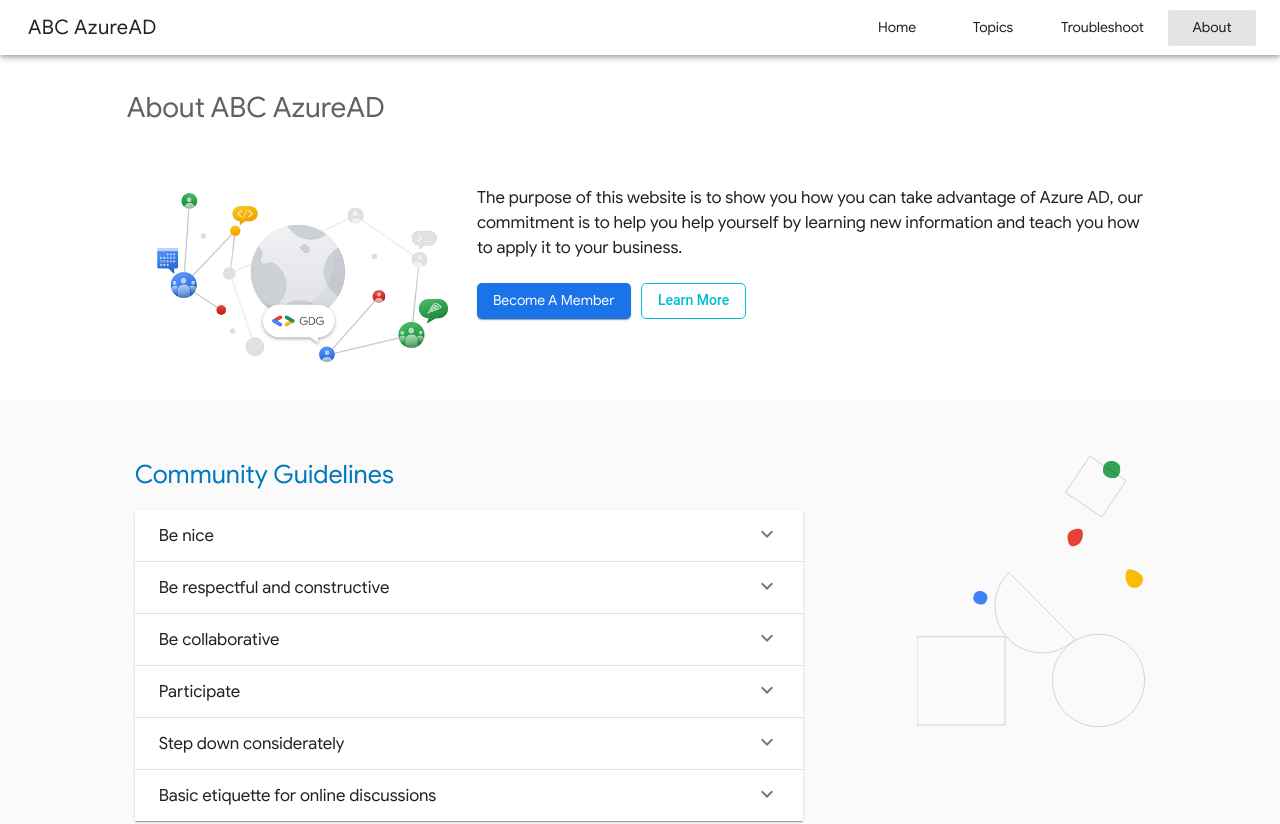
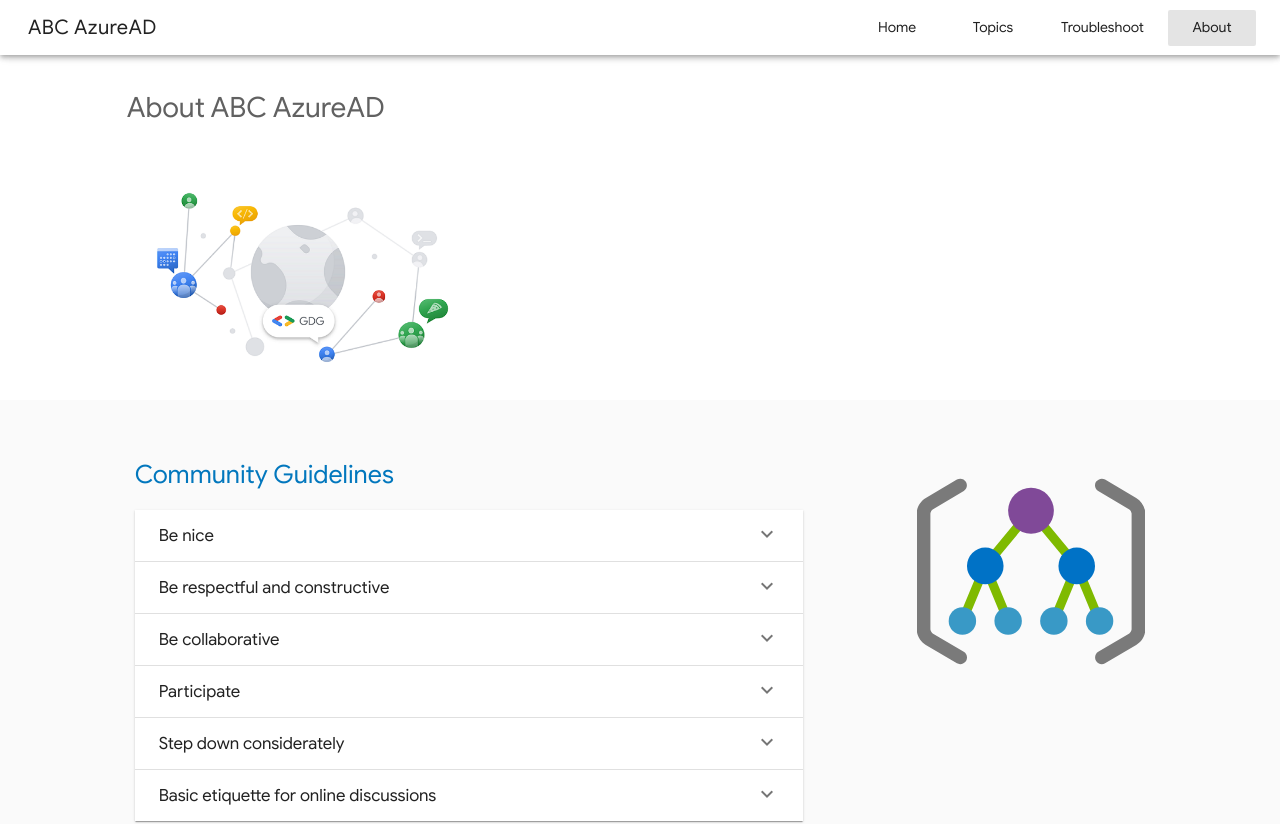
Before and after one commit to aleazofeifam/ABC-AzureAD, a Vue app: page /About in a window 1280 px wide. Shown: the top 824 px of the page. Built offline with nearby package versions, Linux system fonts and the light colour scheme; a small style sheet from the web is missing.

Commit message:
Update home

```diff
--- a/src/components/about/aboutGDGChapter.vue
+++ b/src/components/about/aboutGDGChapter.vue
@@ -19,14 +19,9 @@
                 </v-img>
             </v-flex>
             <v-flex xs12 sm7 md8 lg8 class="pa-2 my-0">
-                <p class="google-font" style="font-size:120%;">{{chapterDetails.ChapterLongDec}}</p>
 
-                <p class="google-font grey--text mt-3" style="font-size:120%">{{chapterDetails.aboutGDGProgram}}</p>
 
-                <v-btn :href="chapterDetails.ChapterMeetupLink" target="_blank" class="ma-0 google-font elevation-1" color="#1a73e8" style="text-transform: capitalize;border-radius:5px;color:white">Become a Member</v-btn>
-                &nbsp;
 
-                <v-btn href="https://developers.google.com/groups" target="_blank" outline color="cyan" style="text-transform: capitalize;border-radius:5px"  class="ml-0" dark>Learn More</v-btn>
             </v-flex>
 
         </v-layout>
--- a/src/components/about/contactInfo.vue
+++ b/src/components/about/contactInfo.vue
@@ -20,8 +20,8 @@
 
             <v-flex xs12 md4 lg4 class="pa-2 hidden-sm-and-down">
                 <v-img
-                    :src="require('@/assets/img/svg/bg.svg')"
-                    :lazy-src="require('@/assets/img/svg/bg.svg')"
+                    :src="require('@/assets/img/svg/ManagementGroups.svg')"
+                    :lazy-src="require('@/assets/img/svg/ManagementGroups.svg')"
                     width="70%"
                     style="float:right"
                     >
```
Also changed, not shown: src/assets/img/gdglogob1.svg (renamed from src/assets/img/gdglogob.svg), src/assets/img/svg/ManagementGroups.svg (added).
